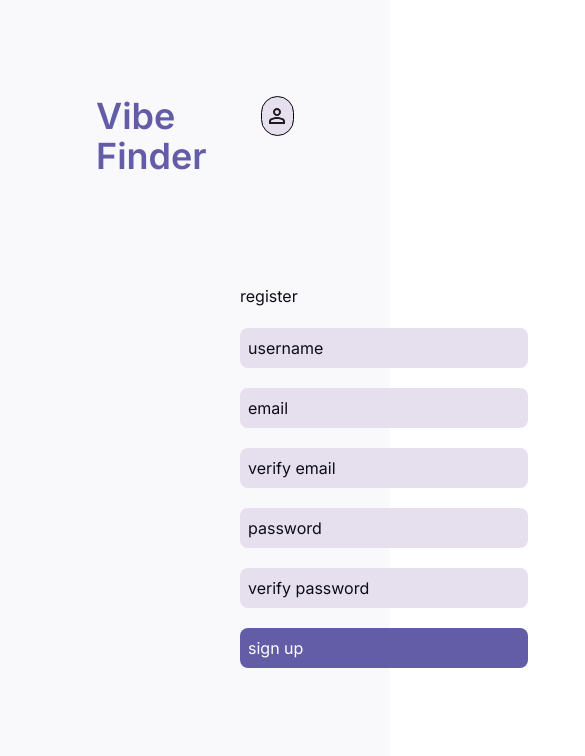
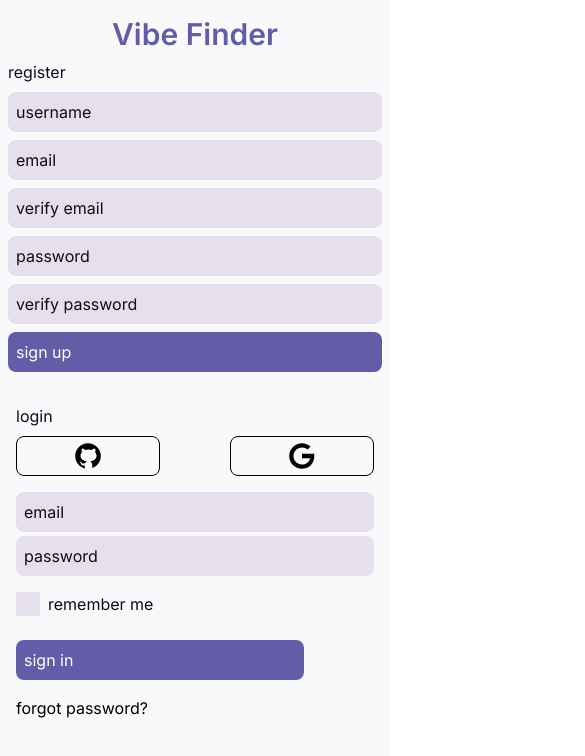
Before and after one commit to Ayomide4/third-space, a Next.js app: page /auth in a window 390 px wide. Shown: the top 756 px of the page, 585 px wide, since content can reach past the window. Built offline with nearby package versions, Linux system fonts and the light colour scheme.

Commit message:
finish login/register sm

```diff
--- a/app/(pages)/auth/page.tsx
+++ b/app/(pages)/auth/page.tsx
@@ -6,76 +6,80 @@ import Link from "next/link";
 
 export default function AuthPage() {
   return (
-    <main className="flex min-h-screen flex-col items-center justify-between p-24 bg-background relative ">
-      <div className="flex flex-row w-full justify-between ">
+    <main className="flex w-full min-h-screen flex-col items-center p-2 bg-background relative">
+      <div className="flex flex-col w-full m-2">
         <Link href="/">
-          <h1 className="text-4xl font-semibold text-primary ">Vibe Finder</h1>
+          <h1 className="text-3xl font-semibold text-primary text-center ">
+            Vibe Finder
+          </h1>
         </Link>
-        <Profile background="grey" />
+        <div className="hidden">
+          <Profile background="grey" />
+        </div>
       </div>
-      <div className="w-full h-96 mb-20 flex flex-row">
-        <form className="flex flex-col justify-between w-72 h-full mx-36 ">
-          <h2 className="text-text">register</h2>
+      <div className="w-full md:h-96 flex flex-col items-center ">
+        <form className="md:flex flex-col w-full md:w-72 h-full mb-8 ">
+          <h2 className="text-text mb-2">register</h2>
           <input
-            className="rounded-lg bg-grey w-full h-10 placeholder-text px-2"
+            className="rounded-lg bg-grey w-full h-10 placeholder-text px-2 mb-2"
             placeholder="username"
           ></input>
           <input
-            className="rounded-lg bg-grey w-full h-10 placeholder-text px-2"
+            className="rounded-lg bg-grey w-full h-10 placeholder-text px-2 mb-2"
             placeholder="email"
           ></input>
           <input
-            className="rounded-lg bg-grey w-full h-10 placeholder-text px-2"
+            className="rounded-lg bg-grey w-full h-10 placeholder-text px-2 mb-2"
             placeholder="verify email"
           ></input>
           <input
-            className="rounded-lg bg-grey w-full h-10 placeholder-text px-2"
+            className="rounded-lg bg-grey w-full h-10 placeholder-text px-2 mb-2"
             placeholder="password"
           ></input>
           <input
-            className="rounded-lg bg-grey w-full h-10 placeholder-text px-2"
+            className="rounded-lg bg-grey w-full h-10 placeholder-text px-2 mb-2"
             placeholder="verify password"
           ></input>
-          <button className="w-72 h-10 bg-primary text-white text-left rounded-lg px-2">
+          <button className="w-full md:w-72 h-10 bg-primary text-white text-left rounded-lg px-2">
             sign up
           </button>
         </form>
 
-        <div className="flex flex-col w-72 h-full mx-36 px-2">
+        <div className="flex flex-col w-full md:w-72 h-full md:mx-36 px-2">
           <form className="flex flex-col w-full h-full">
-            <h2 className="text-text mb-4">login</h2>
-            <div className="flex flex-row w-full justify-between mb-10 ">
-              <div className="cursor-pointer flex border border-black align-center justify-center rounded-lg w-28 h-10">
+            <h2 className="text-text mb-2 md:mb-4">login</h2>
+            <div className="flex flex-row w-full justify-between md:mb-10 mb-4">
+              <div className="cursor-pointer flex border border-black align-center justify-center rounded-lg w-36 md:w-28 h-10">
                 <Image
-                  className="w-6 h-6 self-center"
+                  className="w-8 h-8 md:w-6 md:h-6 self-center"
                   src={github}
                   alt="github"
                 />
               </div>
-              <div className="cursor-pointer flex border border-black  align-center justify-center rounded-lg w-28 h-10">
+              <div className="cursor-pointer flex border border-black  align-center justify-center rounded-lg w-36 md:w-28 h-10">
                 <Image
-                  className="w-6 h-6 self-center"
+                  className="w-8 h-8 md:w-6 md:h-6 self-center"
                   src={google}
                   alt="google"
                 />
               </div>
             </div>
             <input
-              className="rounded-lg bg-grey w-full h-10 placeholder-text px-2 mb-5"
+              className="rounded-lg bg-grey w-full h-10 placeholder-text px-2 mb-1"
               placeholder="email"
             ></input>
             <input
-              className="rounded-lg bg-grey w-full h-10 placeholder-text px-2 mb-10"
+              className="rounded-lg bg-grey w-full h-10 placeholder-text px-2 mb-4 md:mb-10"
               placeholder="password"
             ></input>
             <div className="flex flex-row mb-6 align-center ">
               <div className="bg-grey w-6 h-6 mr-2"></div>
               <p className="text-text">remember me</p>
             </div>
-            <button className="w-72 h-10 bg-primary text-white text-left rounded-lg px-2 mb-8">
+            <button className="w-72 h-10 bg-primary text-white text-left rounded-lg px-2 mb-4 md:mb-8">
               sign in
             </button>
-            <p className="text-right">forgot password?</p>
+            <p className="text-left md:text-right">forgot password?</p>
           </form>
         </div>
       </div>
```
